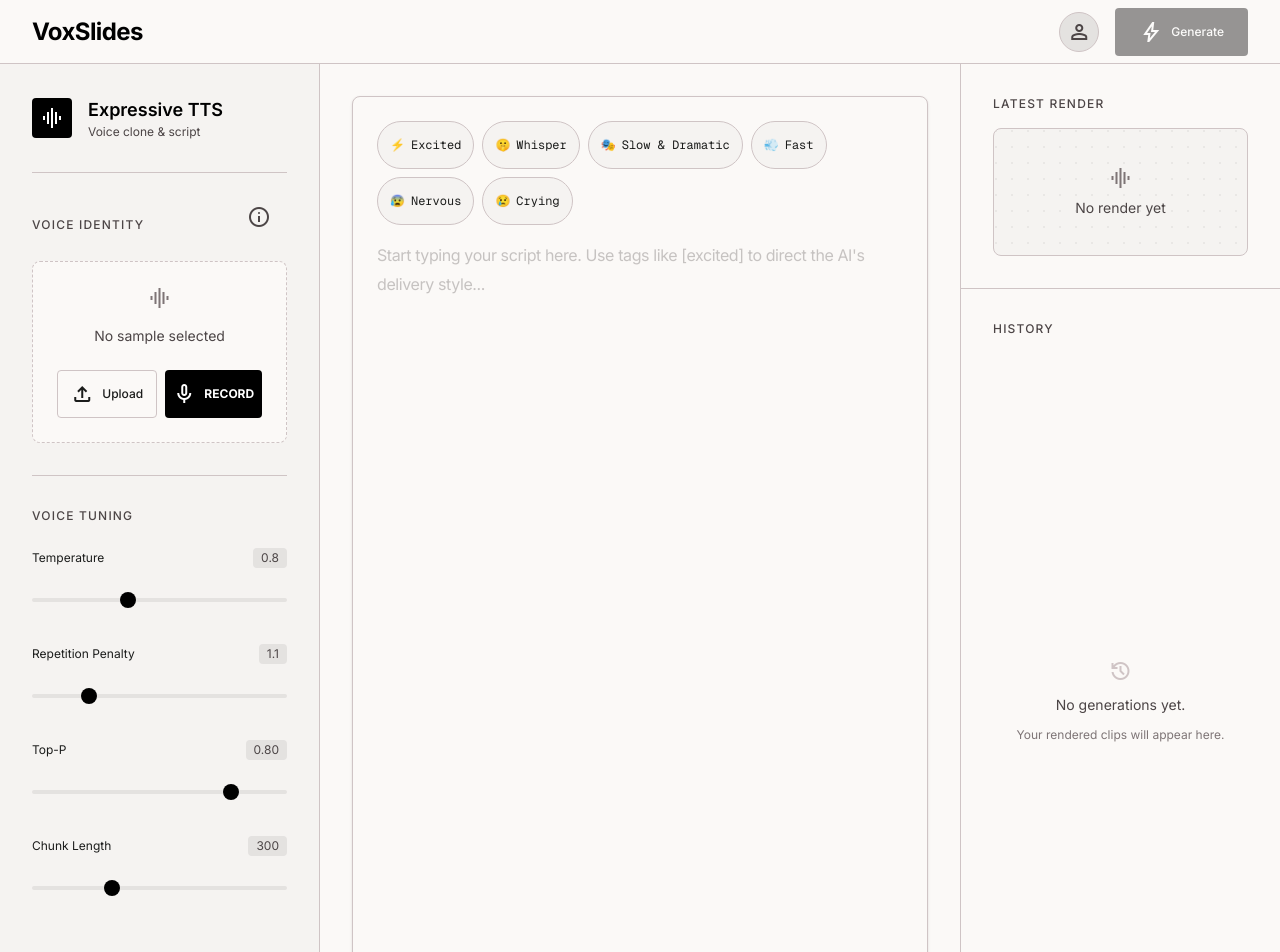
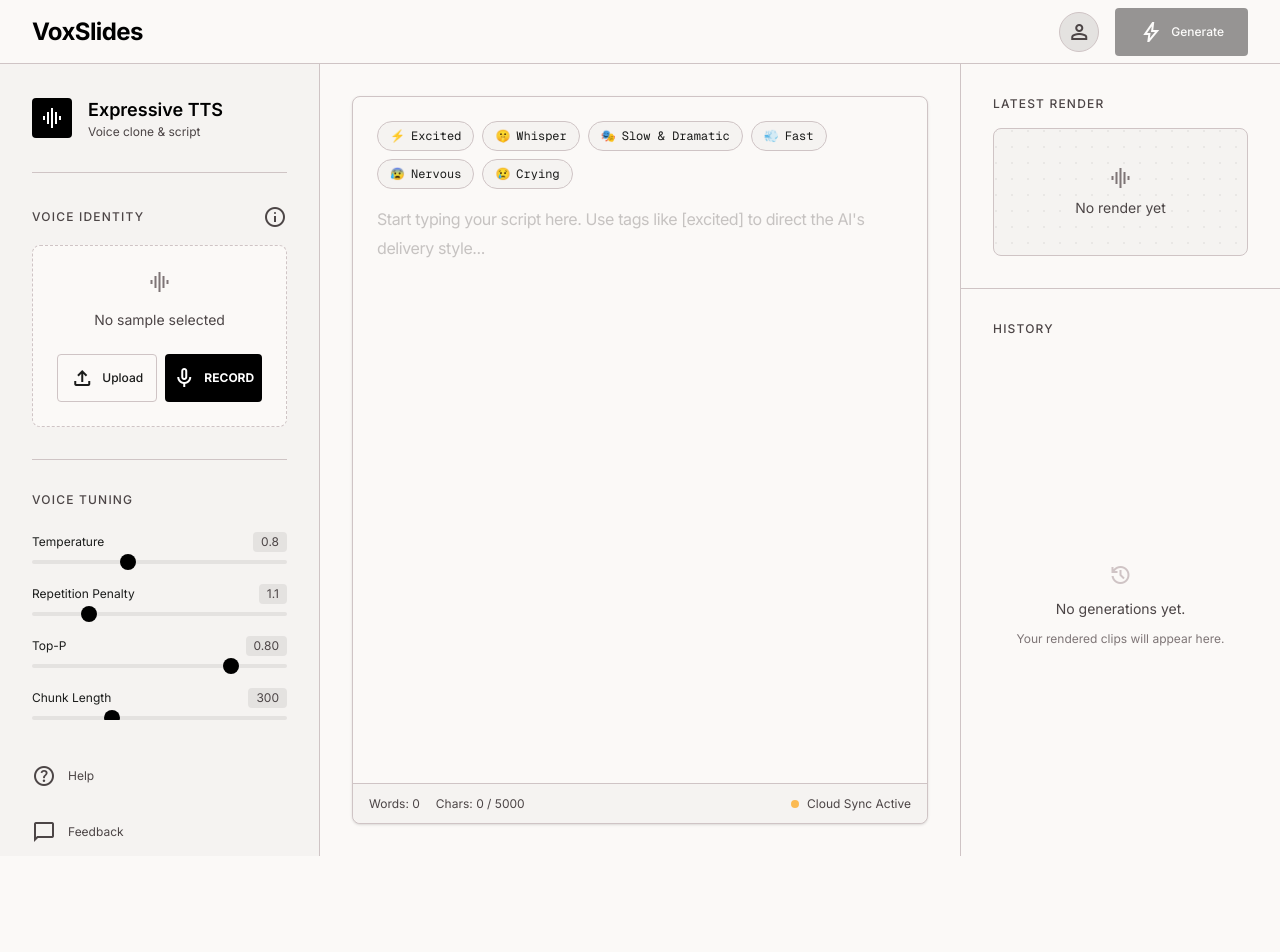
Before and after one commit to acrticsludge/VoxSlides, a Next.js app in the folder frontend/: page / in a window 1280 px wide. Shown: the top 952 px of the page. After the commit the page ends 856 px from the top, so only its background shows below. Built offline with nearby package versions, Linux system fonts and the light colour scheme.

Commit message:
ui: remove aggressive global CSS rule that broke layout
- Removed global min-height: 48px on all buttons/links/inputs
- Touch targets now applied surgically via Tailwind h-12 on primary actions only
- Added LESSONS.md entry about global CSS touch target gotcha

```diff
--- a/frontend/app/globals.css
+++ b/frontend/app/globals.css
@@ -165,39 +165,3 @@
   0%, 100% { height: 4px; }
   50% { height: 20px; }
 }
-
-/* ── Touch targets — enforce 48px minimum on interactive elements ── */
-button, a, input[type="range"] {
-  min-height: 48px;
-}
-
-/* ── Responsive: tablet and below ── */
-@media (max-width: 1024px) {
-  /* Hide right sidebar (Latest Render / History) on tablets */
-  aside:nth-of-type(2) {
-    display: none;
-  }
-}
-
-/* ── Responsive: mobile ── */
-@media (max-width: 768px) {
-  /* Stack layout vertically on mobile */
-  .flex.flex-1 {
-    flex-direction: column;
-  }
-
-  /* Hide left sidebar on mobile — show editor full-width */
-  aside:first-of-type {
-    display: none;
-  }
-
-  /* Ensure main content fills width */
-  main {
-    width: 100%;
-  }
-
-  /* Header: smaller text, tighter padding */
-  header h1 {
-    font-size: 1.25rem;
-  }
-}
--- a/frontend/app/page.tsx
+++ b/frontend/app/page.tsx
@@ -197,7 +197,7 @@
             <div className="px-8 mb-8 flex flex-col gap-4">
               <div className="flex items-center justify-between">
                 <h3 className="text-xs font-medium text-on-surface-variant uppercase tracking-widest">Voice Identity</h3>
-                <span className="material-symbols-outlined text-on-surface-variant text-[16px] w-10 h-10 flex items-center justify-center cursor-pointer hover:text-primary transition-colors">info</span>
+                <span className="material-symbols-outlined text-on-surface-variant text-[16px] cursor-pointer hover:text-primary transition-colors">info</span>
               </div>
               {speakerAudio ? (
                 <div className="border border-outline-variant rounded-lg p-4 bg-surface flex items-center justify-between">
@@ -205,7 +205,7 @@
                     <span className="material-symbols-outlined text-primary text-[20px] shrink-0">audio_file</span>
                     <span className="text-sm truncate">{speakerFileName}</span>
                   </div>
-                <button onClick={clearAudio} className="w-10 h-10 flex items-center justify-center text-on-surface-variant hover:text-primary shrink-0">
+                <button onClick={clearAudio} className="text-on-surface-variant hover:text-primary shrink-0 p-2">
                   <span className="material-symbols-outlined text-[16px]">close</span>
                 </button>
                 </div>
```
Also changed, not shown: 1 other file (tests, documents, lock files or other folders).
